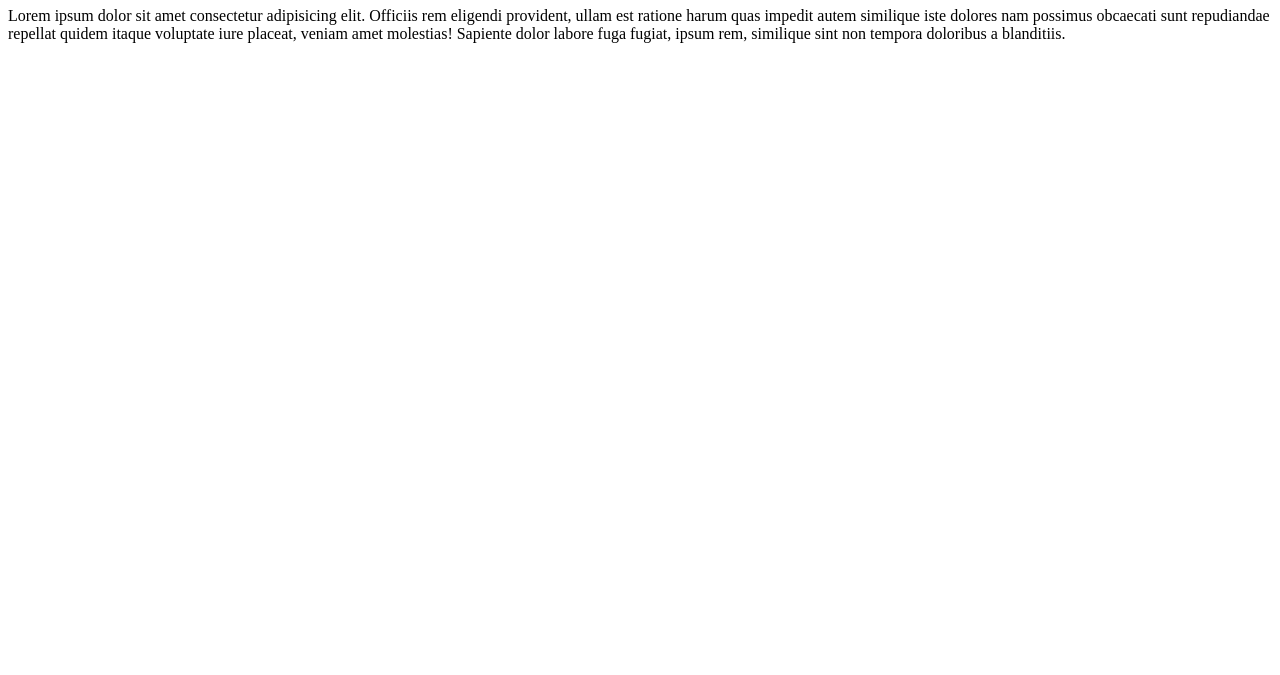
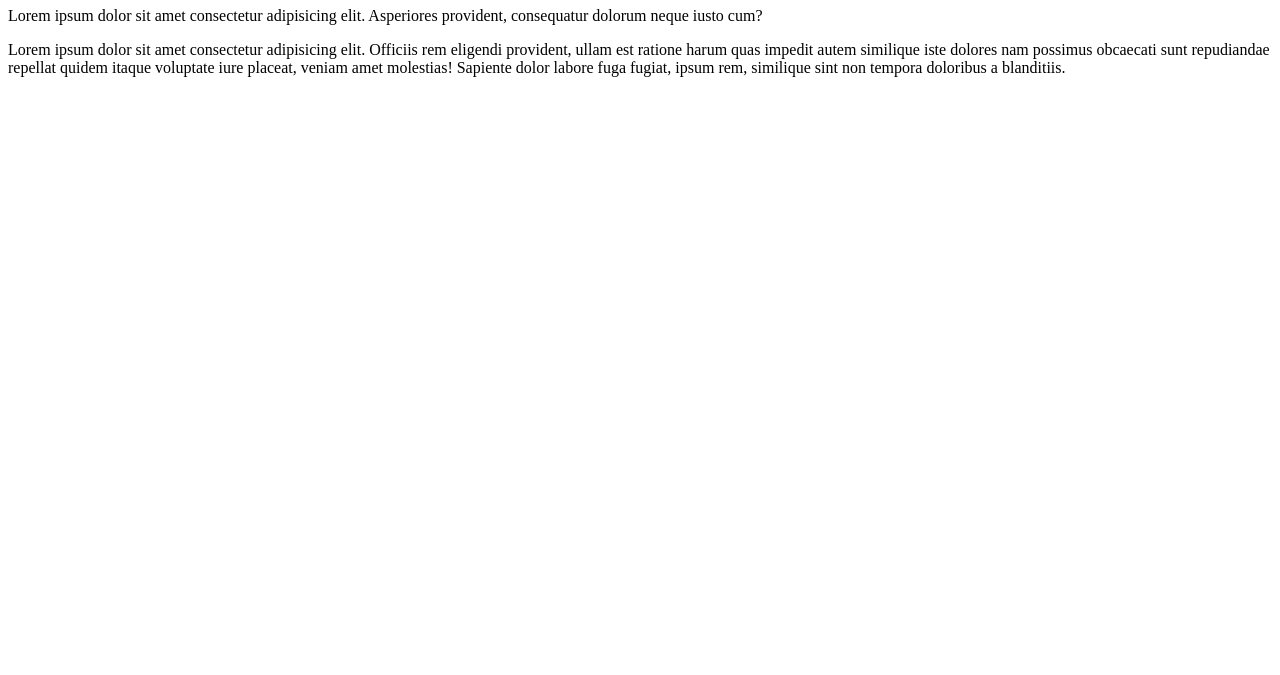
Before and after one commit to RodrigueNzomo/ensitech-gestion-g1-30082024, a plain HTML site: page index.html in a window 1280 px wide. Shown: the part 125-800 px from the top of the page. Drawn offline with Linux system fonts and the light colour scheme.

Commit message:
Ma deuxieme version

```diff
--- a/index.html
+++ b/index.html
@@ -11,6 +11,7 @@
     <li><a href="/apropos.html">A propos</a></li>
 </ul>
 <h1>Vous etes à la page d'Accueil</h1>
+<p>Lorem ipsum dolor sit amet consectetur adipisicing elit. Asperiores provident, consequatur dolorum neque iusto cum?</p>
 <p>Lorem ipsum dolor sit amet consectetur adipisicing elit. Officiis rem eligendi provident, ullam est ratione harum quas impedit autem similique iste dolores nam possimus obcaecati sunt repudiandae repellat quidem itaque voluptate iure placeat, veniam amet molestias! Sapiente dolor labore fuga fugiat, ipsum rem, similique sint non tempora doloribus a blanditiis.</p>
 </body>
 </html>
```
